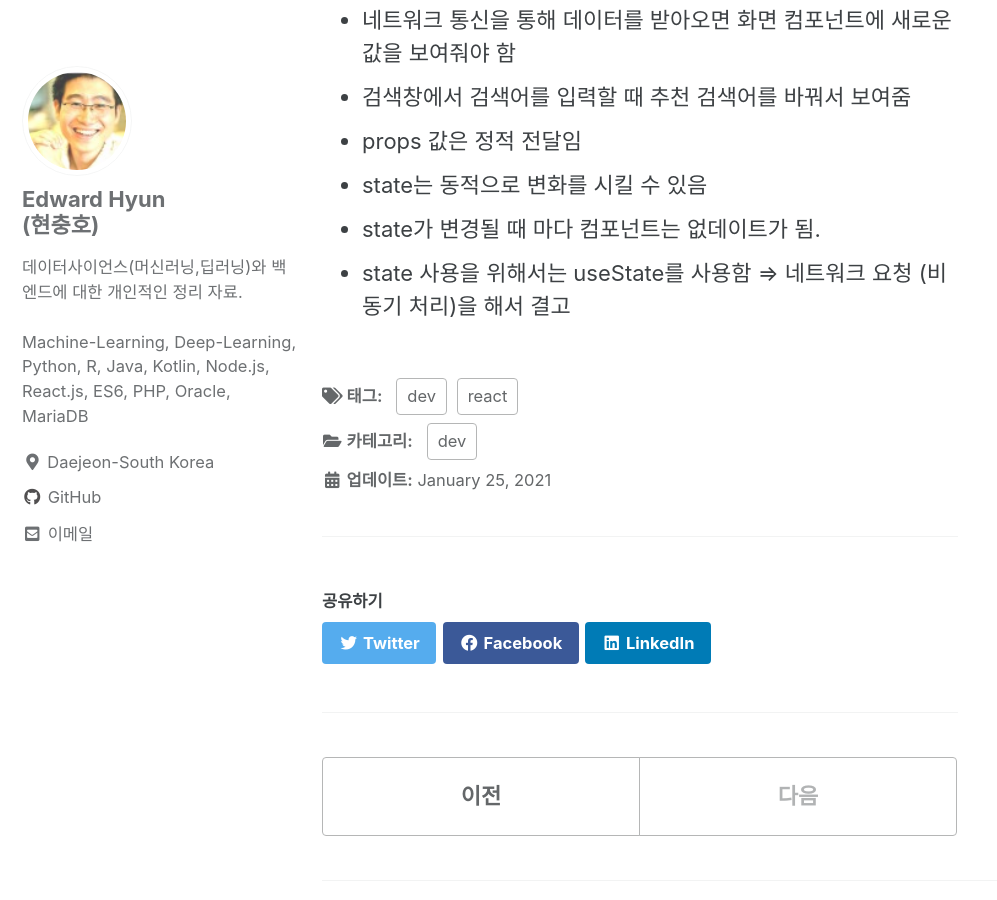
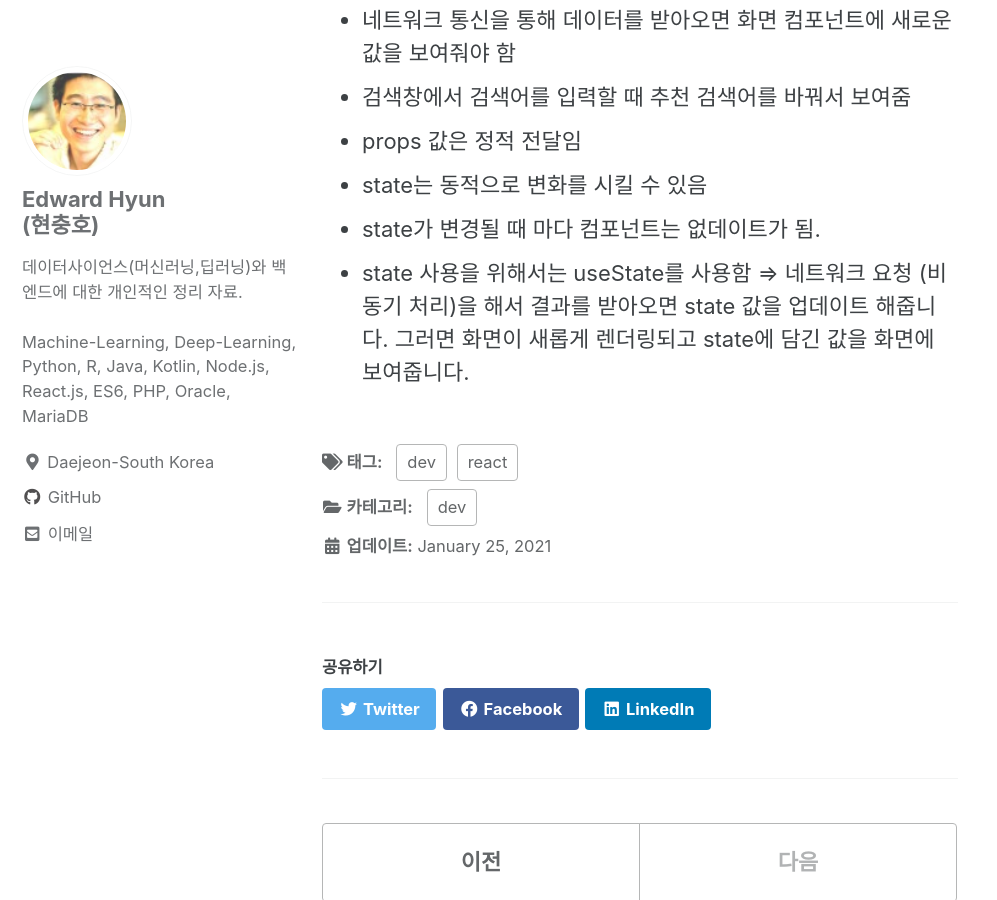
Before and after one commit to iamhch24/iamhch24.github.io, a Jekyll site: the page built from _posts/2021-01-25-[React].md, in a window 1280 px wide and 900 px high, scrolled down 3048 px. Shown: the whole window, without its empty margins (0-997 px from the left). Built offline with Jekyll 4.4.1, drawn with Linux system fonts in a browser that asks for light colours; cached includes are drawn as plain includes.

Commit message:
_posts/2021-01-25-[React].md updated from https://stackedit.io/

```diff
--- a/_posts/2021-01-25-[React].md
+++ b/_posts/2021-01-25-[React].md
@@ -88,9 +88,9 @@ function ChildComponent(props){
 - state는 동적으로 변화를 시킬 수 있음
 - state가 변경될 때 마다 컴포넌트는 없데이트가 됨.
 - state 사용을 위해서는 useState를 사용함
-⇒ 네트워크 요청 (비동기 처리)을 해서 결고
+⇒ 네트워크 요청 (비동기 처리)을 해서 결과를 받아오면 state 값을 업데이트 해줍니다. 그러면 화면이 새롭게 렌더링되고 state에 담긴 값을 화면에 보여줍니다.
 <!--stackedit_data:
-eyJoaXN0b3J5IjpbNzc3NjQwNjA0LDExMDE0NDk2OTMsLTE2ND
+eyJoaXN0b3J5IjpbNjU0NDE2MDA0LDExMDE0NDk2OTMsLTE2ND
 I0MzExODUsLTE2NjczNDM1NjYsMTMwNjc4NTI5NiwtMTk2MTU5
 Njc5OF19
 -->
```
